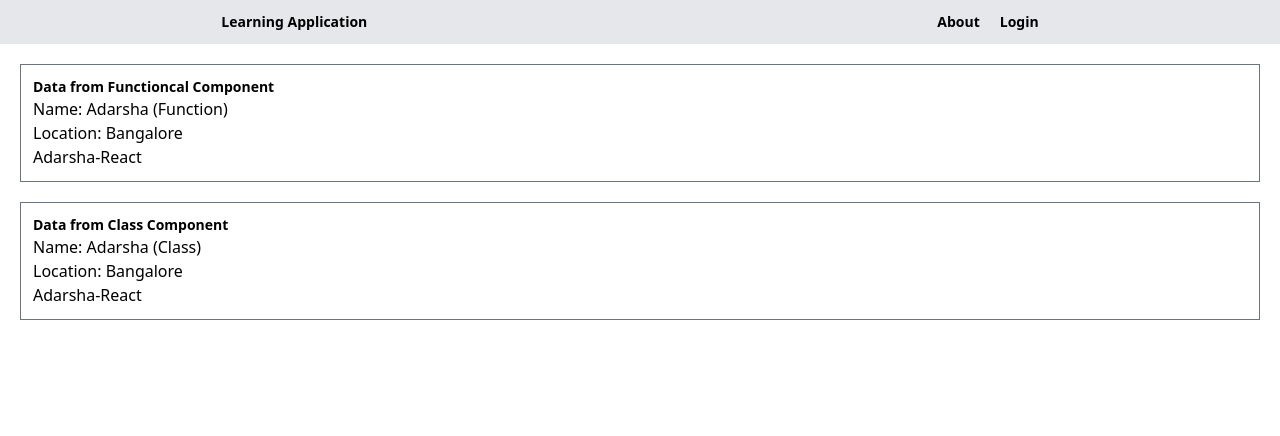
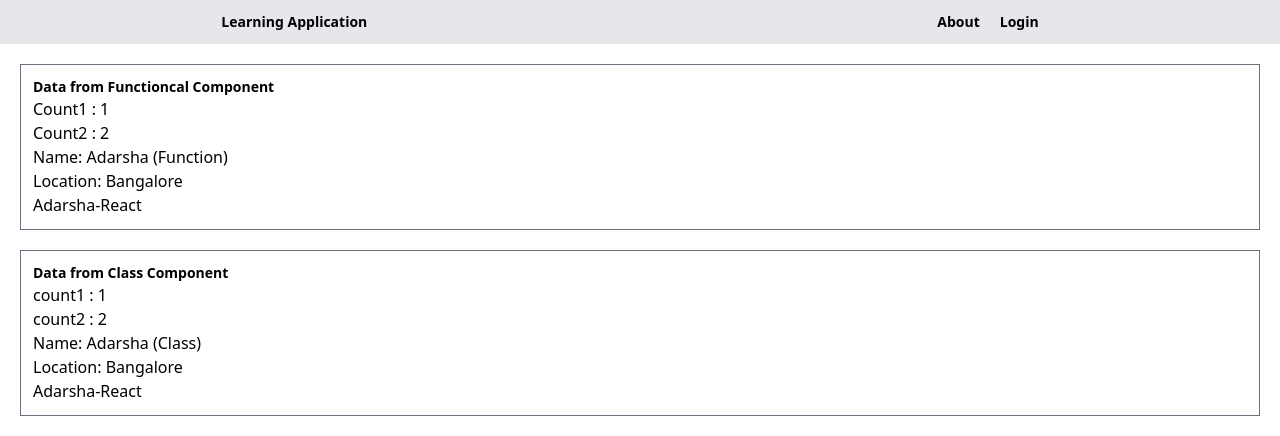
Before and after one commit to Adarsha-React/ReactTestProject, a React (Create React App) app: page / in a window 1280 px wide. Shown: the top 436 px of the page. Built offline with nearby package versions, Linux system fonts and the light colour scheme.

Commit message:
State variable declaration in class comp

```diff
--- a/src/components/User.js
+++ b/src/components/User.js
@@ -1,8 +1,14 @@
+import { useState } from "react";
+
 const User = (props) => {
+  const [count1] = useState(1);
+  const [count2] = useState(2);
   const { name } = props;
   return (
     <div className="border border-gray-500 m-5 p-3">
       <h1 className="font-bold text-sm">Data from Functioncal Component</h1>
+      <h1>Count1 : {count1}</h1>
+      <h1>Count2 : {count2}</h1>
       <h1>Name: {name}</h1>
       <h1>Location: Bangalore</h1>
       <h1>Adarsha-React</h1>
--- a/src/components/UserClass.js
+++ b/src/components/UserClass.js
@@ -3,15 +3,22 @@ import React from "react";
 class UserClass extends React.Component {
   constructor(props) {
     super(props);
+    console.log(props);
 
-    console.log(props);
+    this.state = {
+      count1: 1,
+      count2: 2,
+    };
   }
   render() {
     const { name, location } = this.props;
+    const { count1 } = this.state;
 
     return (
       <div className="border border-gray-500 m-5 p-3">
         <h1 className="font-bold text-sm">Data from Class Component</h1>
+        <h1> count1 : {count1}</h1>
+        <h1> count2 : {this.state.count2}</h1>
         <h1>Name: {name}</h1>
         <h1>Location: {location}</h1>
         <h1>Adarsha-React</h1>
```
